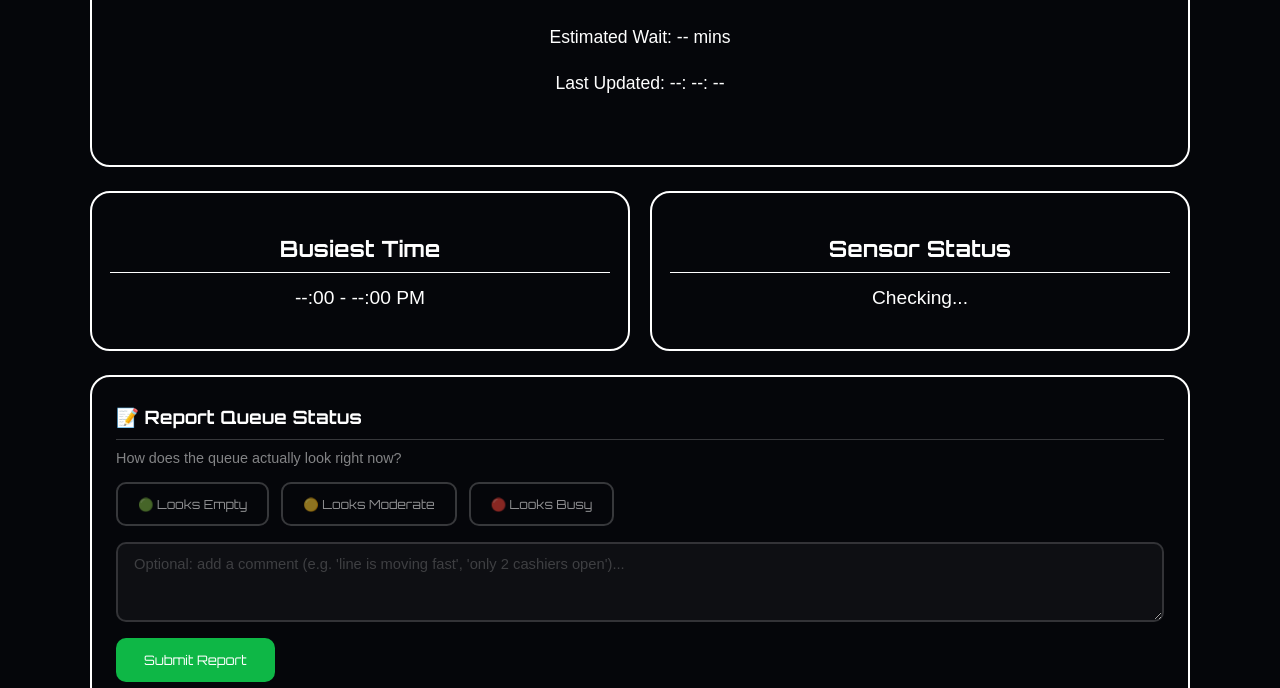
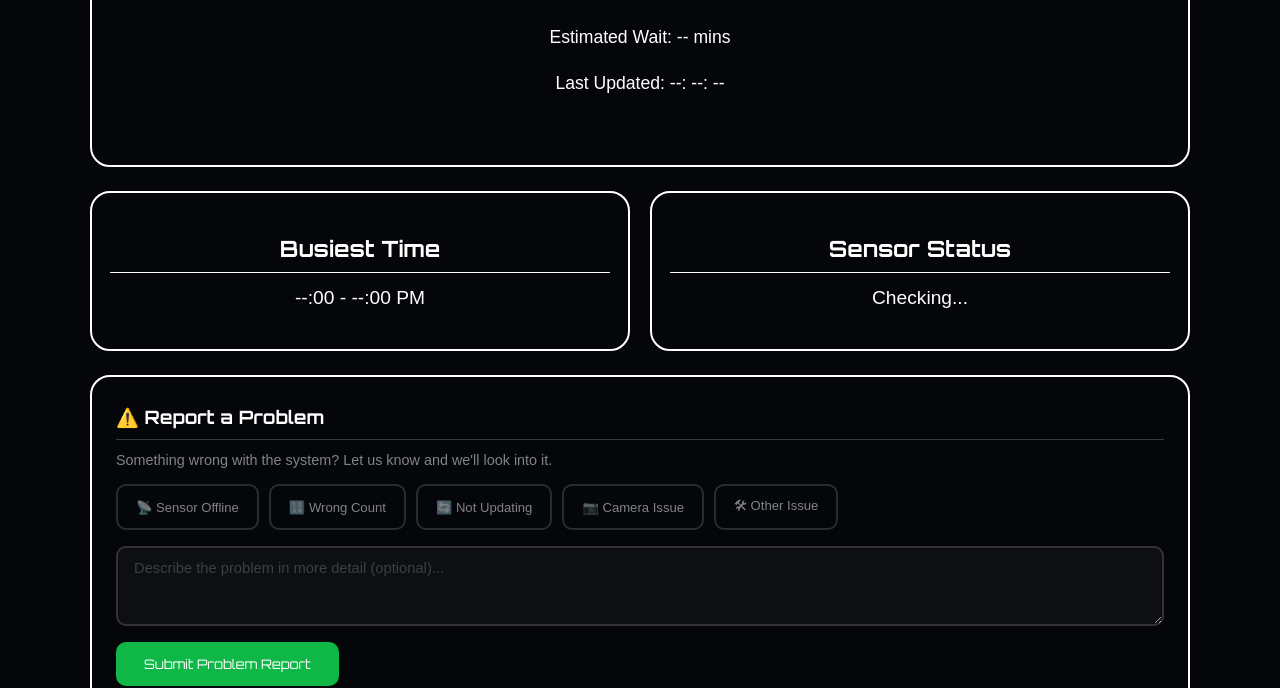
Before and after one commit to subh-codes/queue-tracker, a website: page html/timhortons.html in a window 1280 px wide. Shown: the part 273-961 px from the top of the page. Drawn offline with nearby package versions, Linux system fonts and the light colour scheme; no server answers.

Commit message:
Refactor report section and update button functionality

```diff
--- a/html/timhortons.html
+++ b/html/timhortons.html
@@ -10,9 +10,7 @@
     <link href="https://fonts.googleapis.com/css2?family=Audiowide&family=Orbitron:wght@400..900&display=swap" rel="stylesheet">
     <link rel="stylesheet" href="https://fonts.googleapis.com/css2?family=Material+Symbols+Outlined:opsz,wght,FILL,GRAD@24,400,0,0&icon_names=arrow_back">
     <script src="/js/live.js" defer></script>
-
     <style>
-        /* ── Shared card style ── */
         .report-section {
             width: 100%;
             max-width: 1100px;
@@ -23,7 +21,6 @@
             flex-direction: column;
             gap: 16px;
         }
-
         .report-title {
             font-family: Orbitron, sans-serif;
             font-size: 1.15rem;
@@ -31,47 +28,18 @@
             border-bottom: 1px solid rgba(255,255,255,0.2);
             padding-bottom: 10px;
         }
-
         .report-subtitle {
             font-size: 0.9rem;
             color: rgba(255,255,255,0.5);
-            margin-top: -6px;
+            margin-top: -4px;
         }
-
-        /* ── Queue status buttons ── */
-        .report-buttons {
-            display: flex;
-            gap: 12px;
-            flex-wrap: wrap;
-        }
-
-        .report-btn {
-            padding: 10px 20px;
-            border-radius: 10px;
-            border: 2px solid rgba(255,255,255,0.2);
-            background: transparent;
-            color: rgba(255,255,255,0.55);
-            font-family: Orbitron, sans-serif;
-            font-size: 0.78rem;
-            cursor: pointer;
-            transition: all 0.2s ease;
-            min-height: 44px;
-            white-space: nowrap;
-        }
-        .report-btn:hover { border-color: white; color: white; }
-        .report-btn.selected-empty    { background: rgb(14,183,70);  border-color: rgb(14,183,70);  color: white; }
-        .report-btn.selected-moderate { background: rgb(255,170,0);  border-color: rgb(255,170,0);  color: black; }
-        .report-btn.selected-busy     { background: rgb(220,53,69);  border-color: rgb(220,53,69);  color: white; }
-
-        /* ── Issue type buttons ── */
         .issue-buttons {
             display: flex;
             gap: 10px;
             flex-wrap: wrap;
         }
-
         .issue-btn {
-            padding: 9px 16px;
+            padding: 10px 18px;
             border-radius: 10px;
             border: 2px solid rgba(255,255,255,0.15);
             background: transparent;
@@ -79,13 +47,11 @@
             font-size: 0.82rem;
             cursor: pointer;
             transition: all 0.2s ease;
-            min-height: 40px;
+            min-height: 42px;
             white-space: nowrap;
         }
-        .issue-btn:hover { border-color: white; color: white; }
+        .issue-btn:hover  { border-color: white; color: white; }
         .issue-btn.selected { background: rgba(255,255,255,0.1); border-color: white; color: white; }
-
-        /* ── Comment textarea ── */
         .report-comment {
             width: 100%;
             padding: 12px 16px;
@@ -102,8 +68,6 @@
         }
         .report-comment:focus { border-color: rgb(14,183,70); }
         .report-comment::placeholder { color: rgba(255,255,255,0.2); }
-
-        /* ── Submit button ── */
         .report-submit {
             align-self: flex-start;
             padding: 11px 28px;
@@ -117,11 +81,9 @@
             transition: background 0.2s;
             min-height: 44px;
         }
-        .report-submit:hover    { background: rgb(10,150,55); }
-        .report-submit:active   { transform: scale(0.98); }
+        .report-submit:hover   { background: rgb(10,150,55); }
+        .report-submit:active  { transform: scale(0.98); }
         .report-submit:disabled { background: rgba(14,183,70,0.35); cursor: not-allowed; }
-
-        /* ── Feedback ── */
         .report-feedback {
             font-size: 0.88rem;
             padding: 10px 14px;
@@ -130,17 +92,9 @@
         }
         .report-feedback.success { display:block; background:rgba(14,183,70,0.1); border:1px solid rgb(14,183,70); color:rgb(14,183,70); }
         .report-feedback.error   { display:block; background:rgba(220,53,69,0.1); border:1px solid rgb(220,53,69); color:rgb(220,53,69); }
-
-        /* ── Divider between two sections ── */
-        .section-divider {
-            border: none;
-            border-top: 1px solid rgba(255,255,255,0.08);
-            margin: 4px 0;
-        }
-
         @media (max-width: 768px) {
             .report-section { max-width: 420px; }
-            .report-btn, .issue-btn { font-size: 0.73rem; padding: 8px 12px; }
+            .issue-btn { font-size: 0.75rem; padding: 9px 12px; }
             .report-submit { width: 100%; }
         }
     </style>
@@ -160,7 +114,7 @@
     </header>
 
     <main>
-        <!-- Live Status Card -->
+        <!-- Live Status -->
         <div class="store-report">
             <div class="people-block">
                 <div class="people">
@@ -196,42 +150,17 @@
             </div>
         </div>
 
-        <!-- ═══════════════════════════════════════
-             SECTION 1 — Report Queue Status
-             ═══════════════════════════════════════ -->
-        <div class="report-section">
-            <div class="report-title">📝 Report Queue Status</div>
-            <div class="report-subtitle">How does the queue actually look right now?</div>
-
-            <div class="report-buttons">
-                <button class="report-btn" data-status="NOT BUSY" onclick="selectQueueBtn(this,'selected-empty')">🟢 Looks Empty</button>
-                <button class="report-btn" data-status="MODERATE" onclick="selectQueueBtn(this,'selected-moderate')">🟡 Looks Moderate</button>
-                <button class="report-btn" data-status="BUSY"     onclick="selectQueueBtn(this,'selected-busy')">🔴 Looks Busy</button>
-            </div>
-
-            <textarea
-                class="report-comment"
-                id="queueComment"
-                placeholder="Optional: add a comment (e.g. 'line is moving fast', 'only 2 cashiers open')..."
-                maxlength="200"></textarea>
-
-            <button class="report-submit" id="queueSubmit" onclick="submitQueueReport()">Submit Report</button>
-            <div class="report-feedback" id="queueFeedback"></div>
-        </div>
-
-        <!-- ═══════════════════════════════════════
-             SECTION 2 — Report a Problem
-             ═══════════════════════════════════════ -->
+        <!-- Issue Report Section -->
         <div class="report-section">
             <div class="report-title">⚠️ Report a Problem</div>
-            <div class="report-subtitle">Something wrong with the system? Let us know.</div>
+            <div class="report-subtitle">Something wrong with the system? Let us know and we'll look into it.</div>
 
             <div class="issue-buttons">
-                <button class="issue-btn" data-issue="Sensor appears offline" onclick="selectIssueBtn(this)">📡 Sensor Offline</button>
-                <button class="issue-btn" data-issue="People count seems wrong" onclick="selectIssueBtn(this)">🔢 Wrong Count</button>
-                <button class="issue-btn" data-issue="Website not updating" onclick="selectIssueBtn(this)">🔄 Not Updating</button>
-                <button class="issue-btn" data-issue="Camera angle issue" onclick="selectIssueBtn(this)">📷 Camera Issue</button>
-                <button class="issue-btn" data-issue="Other technical issue" onclick="selectIssueBtn(this)">🛠 Other Issue</button>
+                <button class="issue-btn" data-issue="Sensor appears offline"    onclick="selectIssue(this)">📡 Sensor Offline</button>
+                <button class="issue-btn" data-issue="People count seems wrong"  onclick="selectIssue(this)">🔢 Wrong Count</button>
+                <button class="issue-btn" data-issue="Website not updating"      onclick="selectIssue(this)">🔄 Not Updating</button>
+                <button class="issue-btn" data-issue="Camera angle issue"        onclick="selectIssue(this)">📷 Camera Issue</button>
+                <button class="issue-btn" data-issue="Other technical issue"     onclick="selectIssue(this)">🛠 Other Issue</button>
             </div>
 
             <textarea
@@ -240,83 +169,25 @@
                 placeholder="Describe the problem in more detail (optional)..."
                 maxlength="200"></textarea>
 
-            <button class="report-submit" id="issueSubmit" onclick="submitIssueReport()">Submit Problem Report</button>
+            <button class="report-submit" id="issueSubmit" onclick="submitIssue()">Submit Problem Report</button>
             <div class="report-feedback" id="issueFeedback"></div>
         </div>
-
     </main>
 
     <script src="/js/live.js"></script>
     <script>
         startLiveUpdates();
 
-        // ── Queue status report ──────────────────────────
-        let selectedQueueStatus = null;
-
-        function selectQueueBtn(btn, cls) {
-            document.querySelectorAll('.report-btn').forEach(b =>
-                b.classList.remove('selected-empty','selected-moderate','selected-busy'));
-            btn.classList.add(cls);
-            selectedQueueStatus = btn.dataset.status;
-            document.getElementById('queueFeedback').className = 'report-feedback';
-        }
-
-        async function submitQueueReport() {
-            const feedback = document.getElementById('queueFeedback');
-            const comment  = document.getElementById('queueComment').value.trim();
-            const btn      = document.getElementById('queueSubmit');
-
-            if (!selectedQueueStatus) {
-                feedback.textContent = 'Please select how the queue looks before submitting.';
-                feedback.className   = 'report-feedback error';
-                return;
-            }
-
-            btn.disabled = true;
-            btn.textContent = 'Submitting...';
-
-            try {
-                const res = await fetch('/report', {
-                    method: 'POST',
-                    headers: { 'Content-Type': 'application/json' },
-                    body: JSON.stringify({
-                        store:           'timhortons',
-                        reported_status: selectedQueueStatus,
-                        comment:         comment,
-                        type:            'queue_status'
-                    })
-                });
-
-                if (res.ok) {
-                    feedback.textContent = '✅ Thank you! Your queue report has been submitted.';
-                    feedback.className   = 'report-feedback success';
-                    selectedQueueStatus  = null;
-                    document.querySelectorAll('.report-btn').forEach(b =>
-                        b.classList.remove('selected-empty','selected-moderate','selected-busy'));
-                    document.getElementById('queueComment').value = '';
-                } else {
-                    throw new Error();
-                }
-            } catch (e) {
-                feedback.textContent = '❌ Could not submit. Please try again.';
-                feedback.className   = 'report-feedback error';
-            }
-
-            btn.disabled    = false;
-            btn.textContent = 'Submit Report';
-        }
-
-        // ── Problem / issue report ───────────────────────
         let selectedIssue = null;
 
-        function selectIssueBtn(btn) {
+        function selectIssue(btn) {
             document.querySelectorAll('.issue-btn').forEach(b => b.classList.remove('selected'));
             btn.classList.add('selected');
             selectedIssue = btn.dataset.issue;
             document.getElementById('issueFeedback').className = 'report-feedback';
         }
 
-        async function submitIssueReport() {
+        async function submitIssue() {
             const feedback = document.getElementById('issueFeedback');
             const comment  = document.getElementById('issueComment').value.trim();
             const btn      = document.getElementById('issueSubmit');
@@ -332,9 +203,9 @@
 
             try {
                 const res = await fetch('/report', {
-                    method: 'POST',
+                    method:  'POST',
                     headers: { 'Content-Type': 'application/json' },
-                    body: JSON.stringify({
+                    body:    JSON.stringify({
                         store:           'timhortons',
                         reported_status: 'ISSUE',
                         comment:         selectedIssue + (comment ? ': ' + comment : ''),
```
